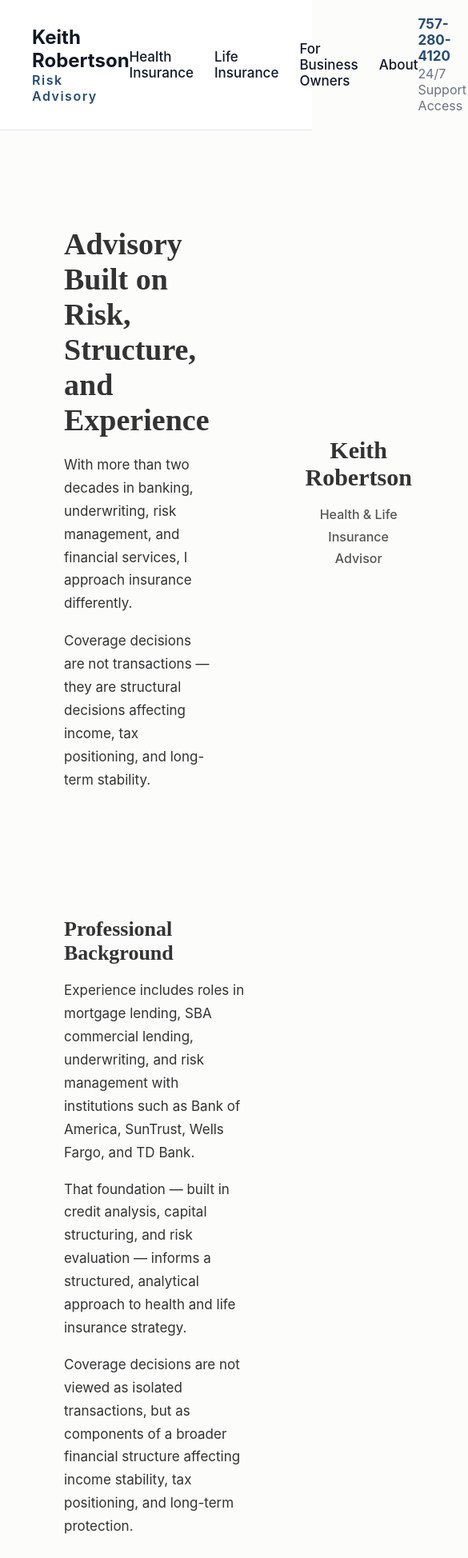
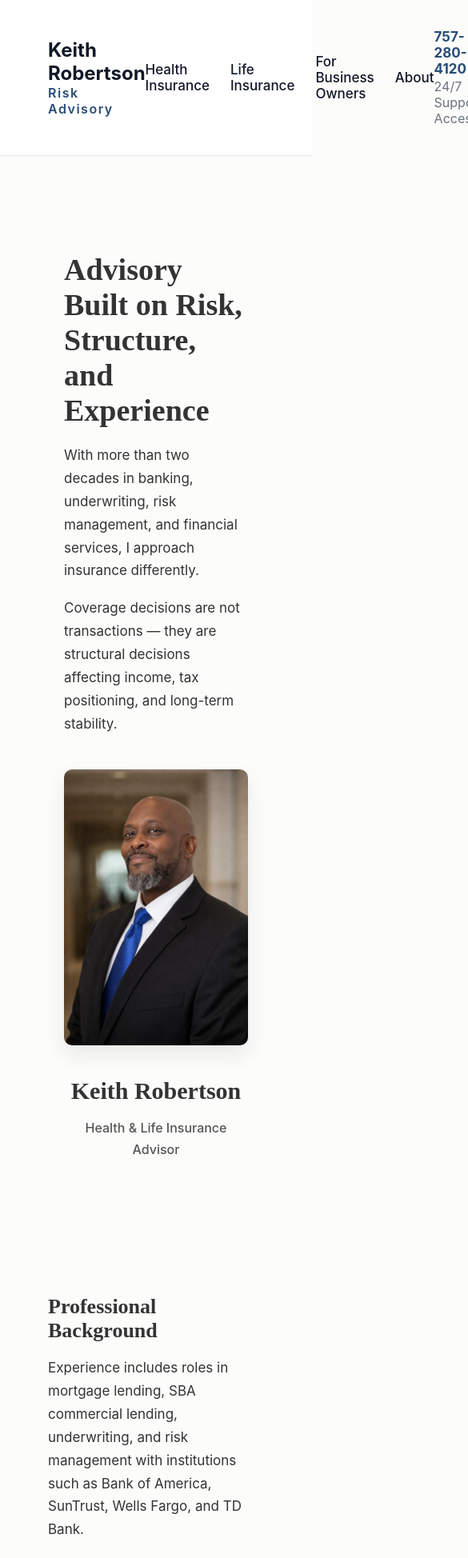
Before and after one commit to 12sphat-star/keith-risk-advisory, a React (Vite) app: page /about in a window 390 px wide. Shown: the top 1948 px of the page at 80% size, 585 px wide, since content can reach past the window. Built offline with nearby package versions, Linux system fonts and the light colour scheme.

Commit message:
Add mobile responsive layout updates

```diff
--- a/src/styles/components.css
+++ b/src/styles/components.css
@@ -146,9 +146,9 @@ section {
 
 .about-hero {
   display: flex;
-  gap: 60px;
+  gap: 20px;
   align-items: center;
-  margin-bottom: 60px;
+  margin-bottom: 40px;
 }
 
 .about-text {
--- a/src/styles/layout.css
+++ b/src/styles/layout.css
@@ -337,3 +337,150 @@
   font-size: 15px;
   opacity: 0.7;
 }
+@media (max-width: 768px) {
+  /* Global page spacing */
+  .container,
+  .page-container,
+  .section,
+  .hero,
+  .about-section,
+  .schedule-page,
+  .home-page {
+    padding-left: 20px !important;
+    padding-right: 20px !important;
+  }
+
+  /* Header / nav */
+  .site-header,
+  .navbar,
+  .top-nav,
+  .nav-container {
+    display: flex !important;
+    flex-direction: column !important;
+    align-items: flex-start !important;
+    gap: 16px !important;
+    padding: 16px 20px !important;
+  }
+
+  .nav-links,
+  .nav-menu {
+    display: flex !important;
+    flex-wrap: wrap !important;
+    gap: 12px 18px !important;
+    justify-content: flex-start !important;
+  }
+
+  .nav-links a,
+  .nav-menu a {
+    font-size: 16px !important;
+    line-height: 1.3 !important;
+  }
+
+  .header-right,
+  .nav-right {
+    display: flex !important;
+    flex-direction: column !important;
+    align-items: flex-start !important;
+    gap: 12px !important;
+    width: 100% !important;
+  }
+
+  /* Logo / brand */
+  .brand,
+  .logo-block,
+  .site-brand {
+    max-width: 100% !important;
+  }
+
+  /* Hero section */
+  .hero,
+  .home-hero,
+  .hero-section {
+    padding-top: 32px !important;
+    padding-bottom: 32px !important;
+  }
+
+  .hero h1,
+  .home-hero h1,
+  .hero-title {
+    font-size: 52px !important;
+    line-height: 1.05 !important;
+    letter-spacing: -0.5px !important;
+  }
+
+  .hero p,
+  .home-hero p,
+  .hero-subtext {
+    font-size: 18px !important;
+    line-height: 1.6 !important;
+    max-width: 100% !important;
+  }
+
+  /* Multi-column rows become stacked */
+  .about-hero,
+  .two-column,
+  .three-column,
+  .hero-grid,
+  .content-grid,
+  .intro-grid {
+    display: flex !important;
+    flex-direction: column !important;
+    gap: 24px !important;
+  }
+
+  /* Cards / service boxes */
+  .services-grid,
+  .card-grid,
+  .steps-grid,
+  .review-steps,
+  .comparison-grid {
+    display: grid !important;
+    grid-template-columns: 1fr !important;
+    gap: 20px !important;
+  }
+
+  .service-card,
+  .info-card,
+  .step-card,
+  .comparison-card {
+    width: 100% !important;
+    min-width: 0 !important;
+    padding: 24px !important;
+  }
+
+  .service-card h3,
+  .info-card h3,
+  .step-card h3,
+  .comparison-card h3 {
+    font-size: 20px !important;
+    line-height: 1.3 !important;
+  }
+
+  .service-card p,
+  .info-card p,
+  .step-card p,
+  .comparison-card p {
+    font-size: 17px !important;
+    line-height: 1.6 !important;
+  }
+
+  /* Buttons */
+  .primary-button,
+  .cta-button,
+  .schedule-button {
+    width: 100% !important;
+    text-align: center !important;
+  }
+
+  /* Images */
+  img {
+    max-width: 100% !important;
+    height: auto !important;
+  }
+
+  /* Iframes / calendar */
+  iframe {
+    width: 100% !important;
+    max-width: 100% !important;
+  }
+}
```
